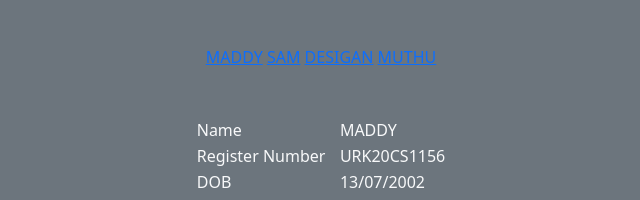
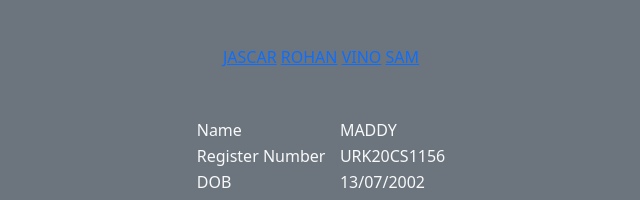
Before and after one commit to jascarbenish/URK20CS2097, a plain HTML site: page EXP9/EXP9.html in a window 1280 px wide. Shown: the part 1136-1336 px from the top of the page, 319-959 px from the left. Drawn offline with nearby package versions, Linux system fonts and the light colour scheme; some packages are replaced by stand-ins of ours.

Commit message:
Update EXP9.html

```diff
--- a/EXP9/EXP9.html
+++ b/EXP9/EXP9.html
@@ -80,10 +80,10 @@
         <div class="container col-sm-8 mt-5" align="center">
             <center>
                 <div class="text-center col-sm-6 mt-5" >
-                    <a class="text-grey" href="#!maddy">MADDY</a>
-                    <a class="text-grey" href="#!sam">SAM</a>
-                    <a class="text-grey" href="#!desigan">DESIGAN</a>
-                    <a class="text-grey" href="#!muthu">MUTHU</a>
+                    <a class="text-grey" href="#!maddy">JASCAR</a>
+                    <a class="text-grey" href="#!sam">ROHAN</a>
+                    <a class="text-grey" href="#!desigan">VINO</a>
+                    <a class="text-grey" href="#!muthu">SAM</a>
                 </div>
             </center>
             <div ng-view class="mt-5">
```
